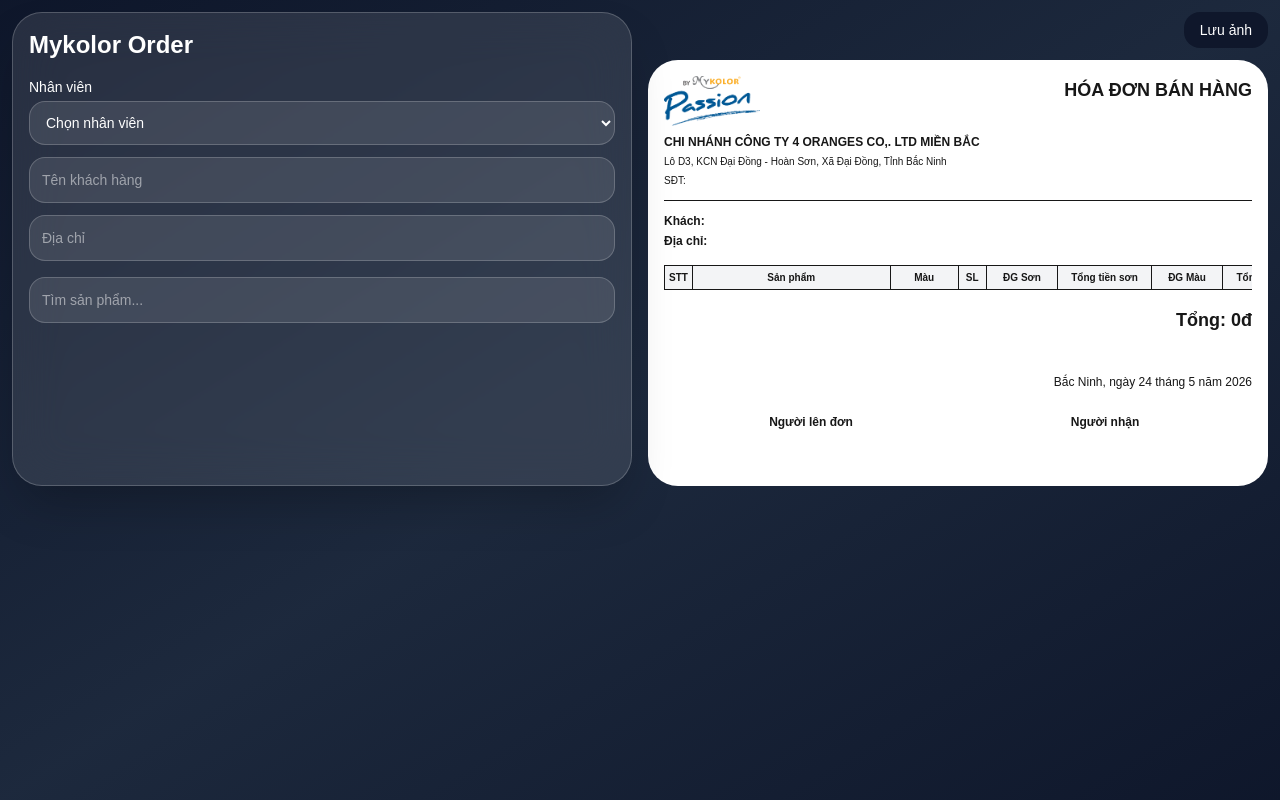
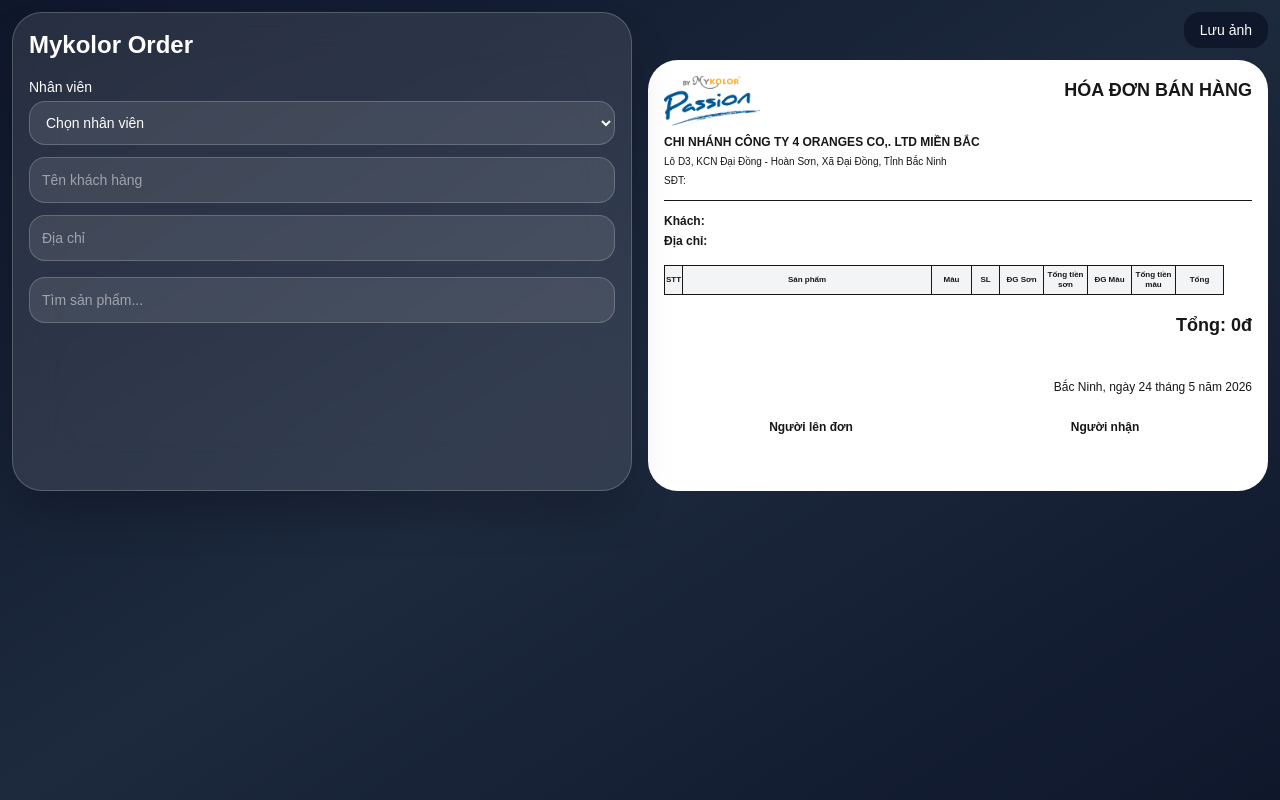
Before and after one commit to kimtaehyung26121998-del/mykolor-order, a Next.js app: page / in a window 1280 px wide. Built offline with nearby package versions, Linux system fonts and the light colour scheme.

Commit message:
shrink mobile invoice table layout

```diff
--- a/app/page.tsx
+++ b/app/page.tsx
@@ -904,45 +904,45 @@
 
           <div className="overflow-x-auto mt-4">
 
-            <table className="min-w-[720px] border text-[7px] md:text-[10px]">
+            <table className="min-w-[560px] border text-[4px] md:text-[8px] leading-tight">
 
               <thead className="bg-gray-100">
 
   <tr>
 
-    <th className="border p-1 min-w-[24px] w-[24px]">
+    <th className="border px-[1px] py-[2px] w-[16px]">
       STT
     </th>
 
-    <th className="border p-1 min-w-[160px]">
+    <th className="border px-[2px] py-[2px] min-w-[135px]">
   Sản phẩm
 </th>
 
-    <th className="border p-1 min-w-[55px]">
+    <th className="border px-[1px] py-[2px] w-[40px] break-words">
   Màu
 </th>
 
-    <th className="border p-1 w-[28px]">
+    <th className="border px-[2px] py-1 w-[28px]">
       SL
     </th>
 
-    <th className="border p-1 min-w-[58px]">
+    <th className="border px-[2px] py-1 w-[44px]">
   ĐG Sơn
 </th>
 
-<th className="border p-1 min-w-[58px]">
+<th className="border px-[2px] py-1 w-[44px]">
    Tổng tiền sơn
 </th>
 
-<th className="border p-1 min-w-[58px]">
+<th className="border px-[2px] py-1 w-[44px]">
   ĐG Màu
 </th>
 
-<th className="border p-1 min-w-[58px]">
+<th className="border px-[2px] py-1 w-[44px]">
   Tổng tiền màu
 </th>
 
-<th className="border p-1 w-[65px]">
+<th className="border px-[1px] py-[2px] w-[48px] break-words">
   Tổng
 </th>
 
@@ -972,11 +972,11 @@
 
       <tr key={index}>
 
-        <td className="border p-1 text-center align-top">
+        <td className="border px-[2px] py-1 text-center align-top">
           {index + 1}
         </td>
 
-        <td className="border p-1 align-top break-words min-w-[160px] leading-tight">
+        <td className="border px-[2px] py-[2px] align-top break-words min-w-[135px] leading-tight">
 
           <p className="leading-tight">
             {item.vn} - {item.size}
@@ -988,31 +988,31 @@
 
         </td>
 
-        <td className="border p-1 text-center align-top min-w-[70px] break-words">
+        <td className="border px-[2px] py-1 text-center align-top min-w-[70px] break-words">
   {item.colorCode}
 </td>
 
-        <td className="border p-1 text-center align-top">
+        <td className="border px-[2px] py-1 text-center align-top">
           {item.qty}
         </td>
 
-        <td className="border p-1 text-right align-top">
+        <td className="border px-[2px] py-1 text-right align-top">
   {(item.basePrice).toLocaleString("vi-VN")}
 </td>
 
-<td className="border p-1 text-right align-top">
+<td className="border px-[2px] py-1 text-right align-top">
   {(paintTotal).toLocaleString("vi-VN")}
 </td>
 
-<td className="border p-1 text-right align-top">
+<td className="border px-[2px] py-1 text-right align-top">
   {(item.colorPrice).toLocaleString("vi-VN")}
 </td>
 
-<td className="border p-1 text-right align-top">
+<td className="border px-[2px] py-1 text-right align-top">
   {(colorTotal).toLocaleString("vi-VN")}
 </td>
 
-        <td className="border p-1 text-right font-bold align-top">
+        <td className="border px-[2px] py-1 text-right font-bold align-top">
           {(rowTotal).toLocaleString("vi-VN")}
         </td>
 
```
